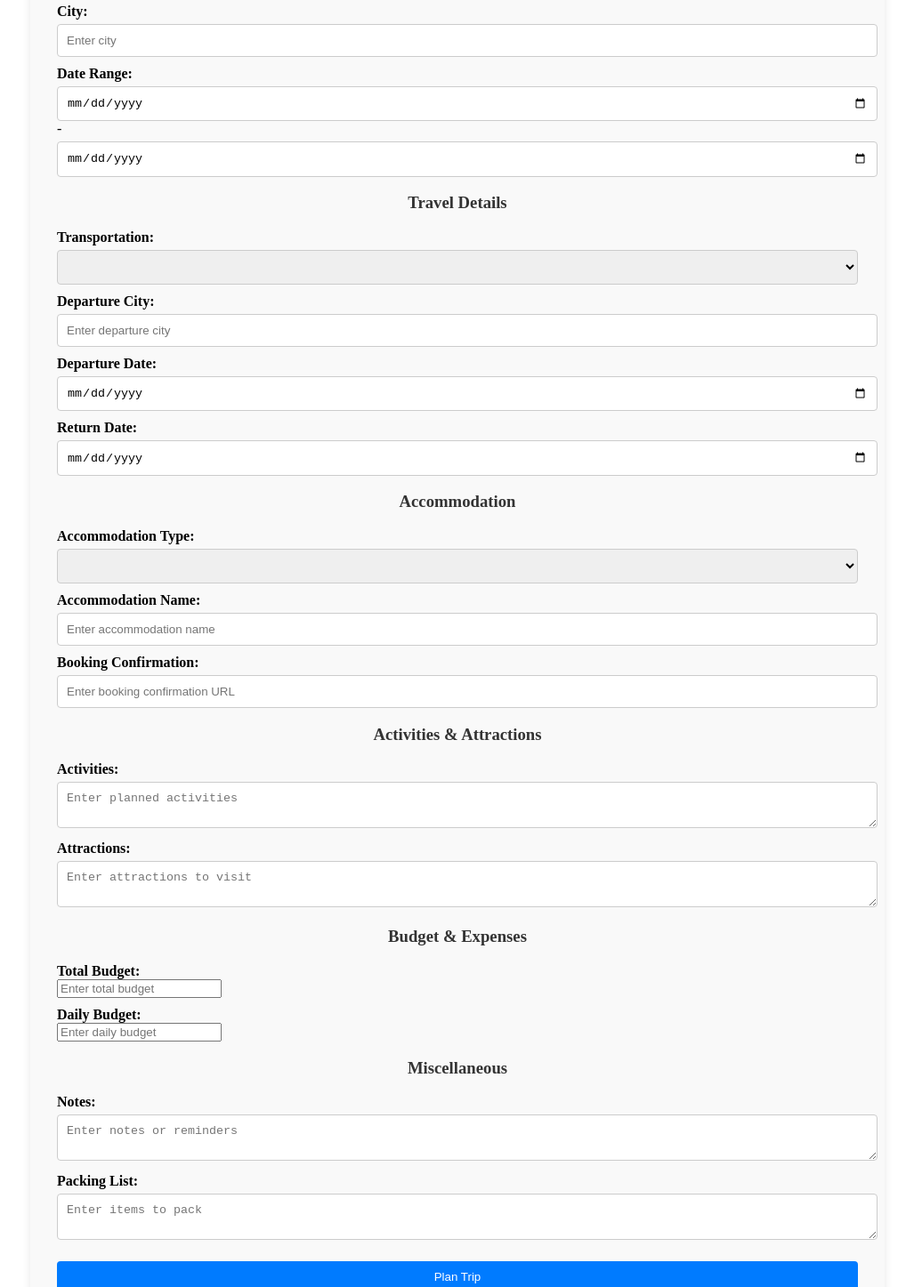
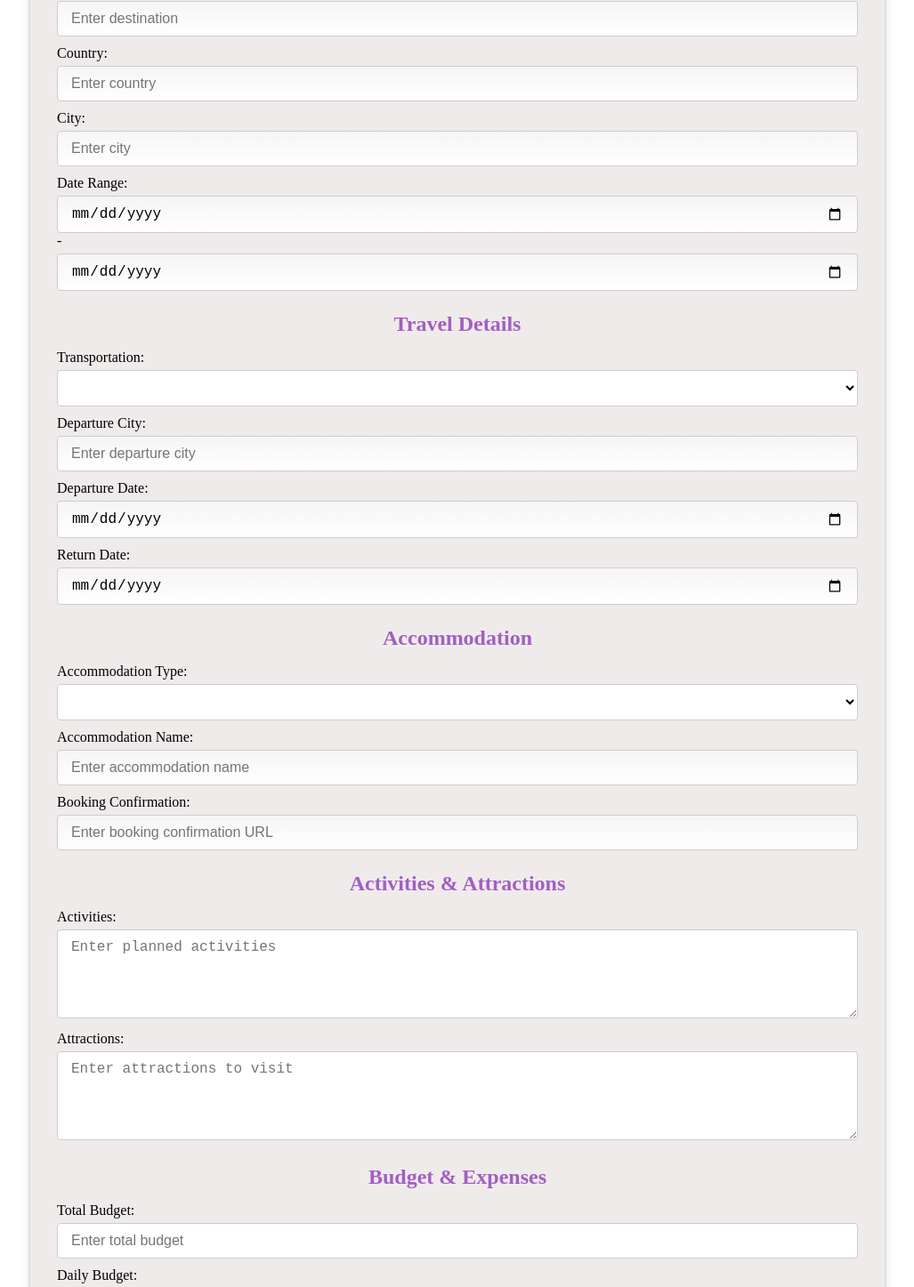
Before and after one commit to anubhavmohandas/JourneyQuest, an Angular app: page /travel in a window 1280 px wide. Shown: the part 558-2005 px from the top of the page at 89% size, without its empty margins (126-1153 px from the left). Built offline with nearby package versions, Linux system fonts and the light colour scheme.

Commit message:
travel plan done

```diff
--- a/src/app/travel/travel.component.css
+++ b/src/app/travel/travel.component.css
@@ -1,21 +1,35 @@
 .container {
+  background-color: #f0ebeb;
   max-width: 900px;
   margin: 50px auto;
   padding: 30px;
-    background-color: #f9f9f9;
   border-radius: 8px;
   box-shadow: 0 0 10px rgba(0, 0, 0, 0.1);
+  border: 2px solid #ddd;
+  font-family: Sacramento, cursive;
 }
 
 h2, h3 {
   color: #333;
   text-align: center;
+  margin-bottom: 15px;
+}
+
+h2 {
+  font-size: 3em;
+  font-weight: bold;
+  color: #9933cc;
+}
+
+h3{
+  color: #a15fc3;
+  font-size: 1.5em;
+
 }
 
 label {
   display: block;
   margin-top: 10px;
-    font-weight: bold;
 }
 
 input[type="text"],
@@ -23,24 +37,74 @@
 select,
 textarea {
   width: 100%;
-    padding: 10px;
+  padding: 10px 15px;
   margin-top: 5px;
   border: 1px solid #ccc;
   border-radius: 4px;
+  font-size: 16px;
+  box-sizing: border-box;
+  background-color: #fff;
 }
+
+input[type="text"]:focus,
+input[type="date"]:focus,
+select:focus {
+  outline: 2px solid #007bff;
+}
+
+textarea {
+  min-height: 100px;
+  resize: vertical;
+}
+
+input[type="text"]:hover,
+input[type="date"]:hover,
+select:hover {
+  border-color: #007bff;
+}
+
+input[type="text"],
+input[type="date"] {
+  background-image: linear-gradient(#f5f5f5, #fff);
+}
+
+input[type="number"] {
+  width: 100%;
+  padding: 10px 15px;
+  margin-top: 5px;
+  border: 1px solid #ccc;
+  border-radius: 4px;
+  font-size: 16px;
+  box-sizing: border-box;
+  background-color: #fff;
+}
+
+input[type="number"]:focus {
+  outline: 2px solid #007bff;
+}
+
+input[type="number"]:hover {
+  border-color: #007bff;
+}
+
 
 button {
   display: block;
   width: 100%;
-    padding: 10px;
+  padding: 10px 20px;
   margin-top: 20px;
-    background-color: #007bff;
-    color: #fff;
+  background-color: #9933cc;
+  color: white;
   border: none;
   border-radius: 4px;
   cursor: pointer;
+  transition: background-color 0.2s ease-in-out;
 }
 
 button:hover {
-    background-color: #0056b3;
+  background-color: #8a2be2;
 }
+
+.form-group {
+  margin-bottom: 15px;
+}
--- a/src/app/travel/travel.component.html
+++ b/src/app/travel/travel.component.html
@@ -1,6 +1,6 @@
 
 <div class="container">
-    <h2>Travel Planning</h2>
+    <h2> ✈️ Travel Planning ✈️ </h2>
 
     <form (ngSubmit)="planTrip()" #tripForm="ngForm">
       <!-- General Information -->
```
Lines whose indentation alone changed are shown as unchanged.
